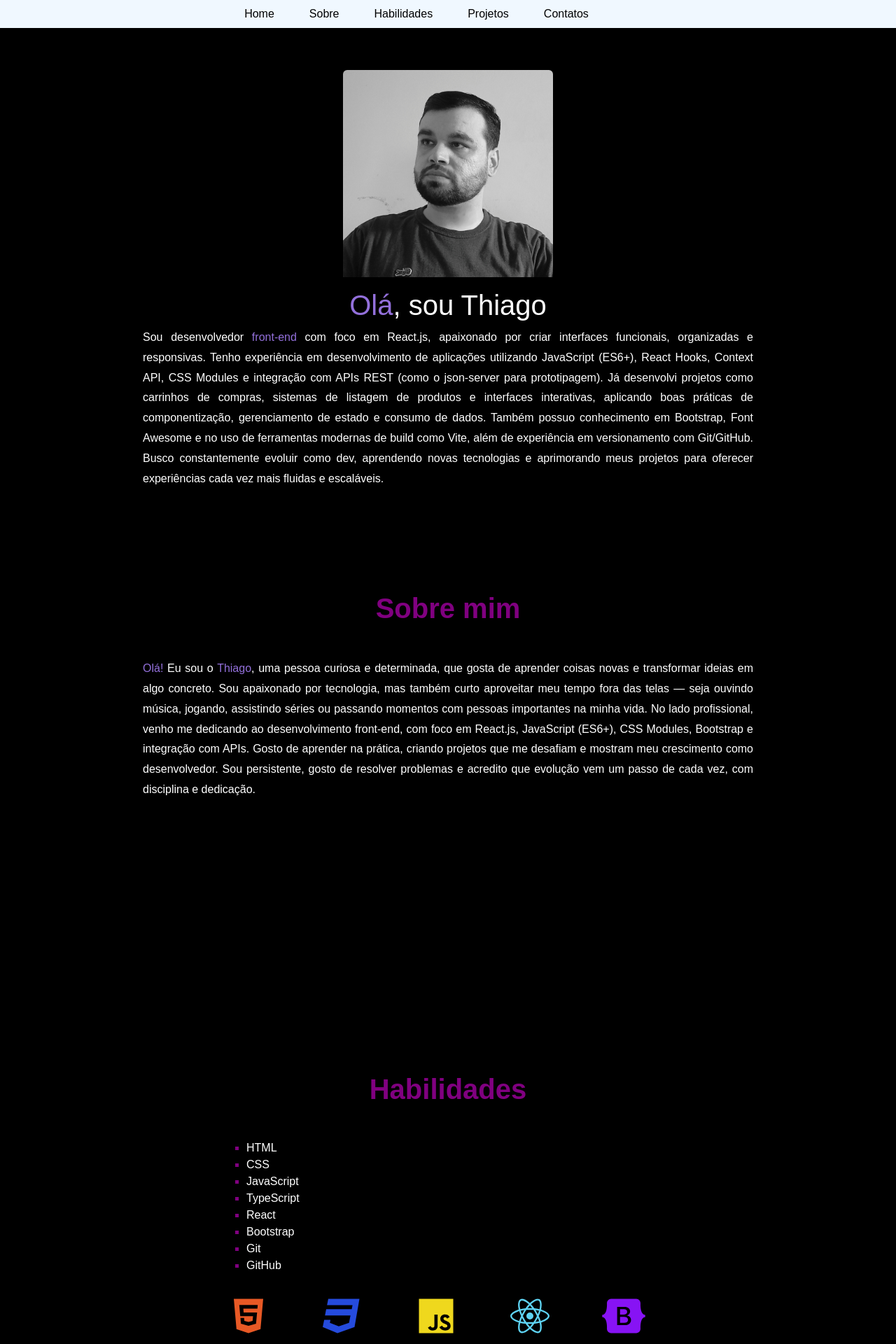
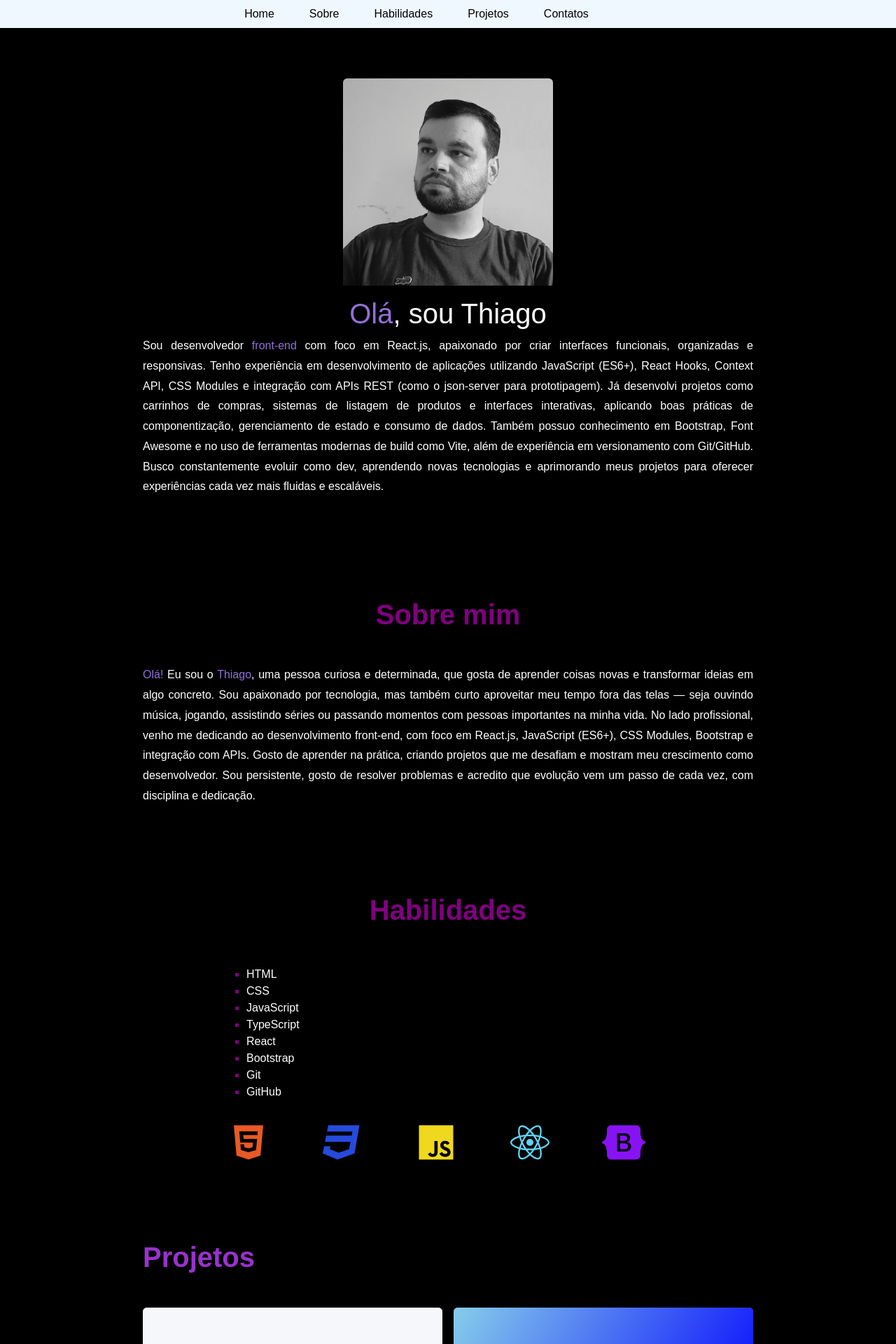
Before and after one commit to ThiagoAndrade92/portifolio, a React (Vite) app: page /portifolio/about in a window 1280 px wide. Shown: the top 1920 px of the page at 70% size. Built offline with nearby package versions, Linux system fonts and the light colour scheme; grey boxes are pictures that could not be loaded.

Commit message:
tentando melhorar os espasços entre as sections

```diff
--- a/src/index.css
+++ b/src/index.css
@@ -42,7 +42,7 @@
    /* elements */
    --btn-projects: #9932CC;
    --btn-projects-text: #fff;
-   --border-contato: #9932CC;
+   --border-contato: mediumpurple;
    --marker-li: #800080;
    --hover-nav-desktop: #8B008B;
    --color-link-desktop: #f0f8ff;
@@ -56,6 +56,8 @@
    --git-hub: #000;
 
 }
+
+
 
 * {
    margin: 0;
@@ -79,6 +81,10 @@ html, body {
    min-height: 100%;
 }
 
+section {
+   scroll-margin-top: 5vh;
+}
+
 .span {
    color: var(--span);
 }
--- a/src/pages/About/About.module.css
+++ b/src/pages/About/About.module.css
@@ -16,15 +16,16 @@
    text-align: justify;
 }
 
-@media (min-width: 769px) {
+/* @media (min-width: 769px) {
    .about {
       height: 90vh;
    }
-}
+} */
 
 @media (min-width: 992px) {
    .about {
       max-width: 1000px;
       margin: 0 auto;
+      height: inherit;
    }
 }
--- a/src/pages/Hero/Hero.module.css
+++ b/src/pages/Hero/Hero.module.css
@@ -45,6 +45,7 @@
    .hero {
       max-width: 1000px;
       margin: 0 auto;
+      height: inherit;
    }
 
    .img_hero {
--- a/src/pages/Hero/index.tsx
+++ b/src/pages/Hero/index.tsx
@@ -8,7 +8,7 @@ export const Hero = () => {
 
    return (
       <section className={`${style.hero} d-flex flex-column align-items-center justify-content-center`} id='home'>
-         <div className={` ${style.img_hero} d-flex align-items-center justify-content-center mb-3`}>
+         <div className={` ${style.img_hero} d-flex align-items-center justify-content-center mb-3 mt-md-5`}>
             <img src={Perfil} alt='Thiago' title='Thiago da Silva Andrade' className={`${style.img}`}></img>
          </div>
          <div className={`${style.text}`}>
--- a/src/pages/Skills/Skills.module.css
+++ b/src/pages/Skills/Skills.module.css
@@ -61,6 +61,13 @@
    background-color: var(--back-ground);
 }
 
+/* Tablet */
+@media (min-width: 769px) {
+   .skills {
+      min-height: 60vh;
+   }
+}
+
 @media (max-width: 1100px) {
    .conteudo {
       max-width: 80vw;
--- a/src/pages/Skills/index.tsx
+++ b/src/pages/Skills/index.tsx
@@ -9,7 +9,7 @@ export const Skills = () => {
   return (
     <section id='skills' className={`${style.skills} d-flex align-items-center justify-content-center`}>
       <div className={style.conteudo}>
-        <h1 className='text-center mb-5'>Habilidades</h1>
+        <h1 className='text-center pb-5'>Habilidades</h1>
 
         <div className={`${style.list_skills}`}>
           <ul>
@@ -50,7 +50,8 @@ export const Skills = () => {
                 <div className={style.icon} title='GitHub'>
                   <FontAwesomeIcon icon={faGithub} className={style.fa} />
                 </div>
-                <div className={style.svg} title='TypeScript'>
+                <div className={`${style.svg} me-5`}
+                title='TypeScript'>
                   <img
                     src="https://cdn.jsdelivr.net/gh/devicons/devicon/icons/typescript/typescript-original.svg"
                     alt="TypeScript"
```
